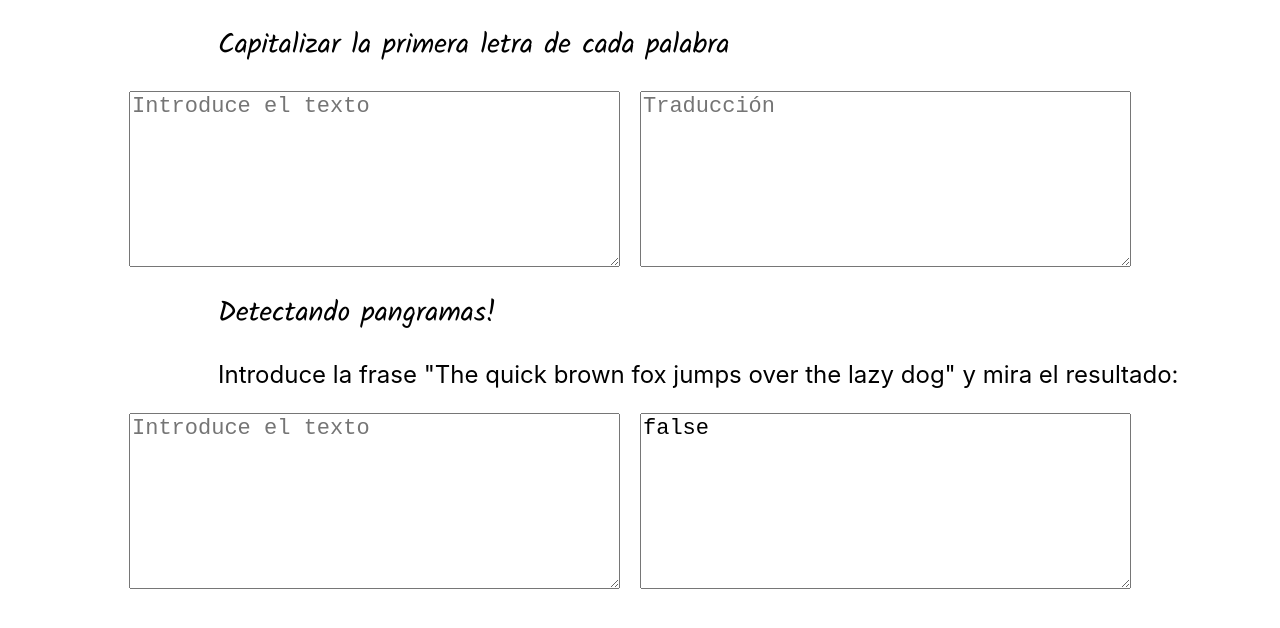
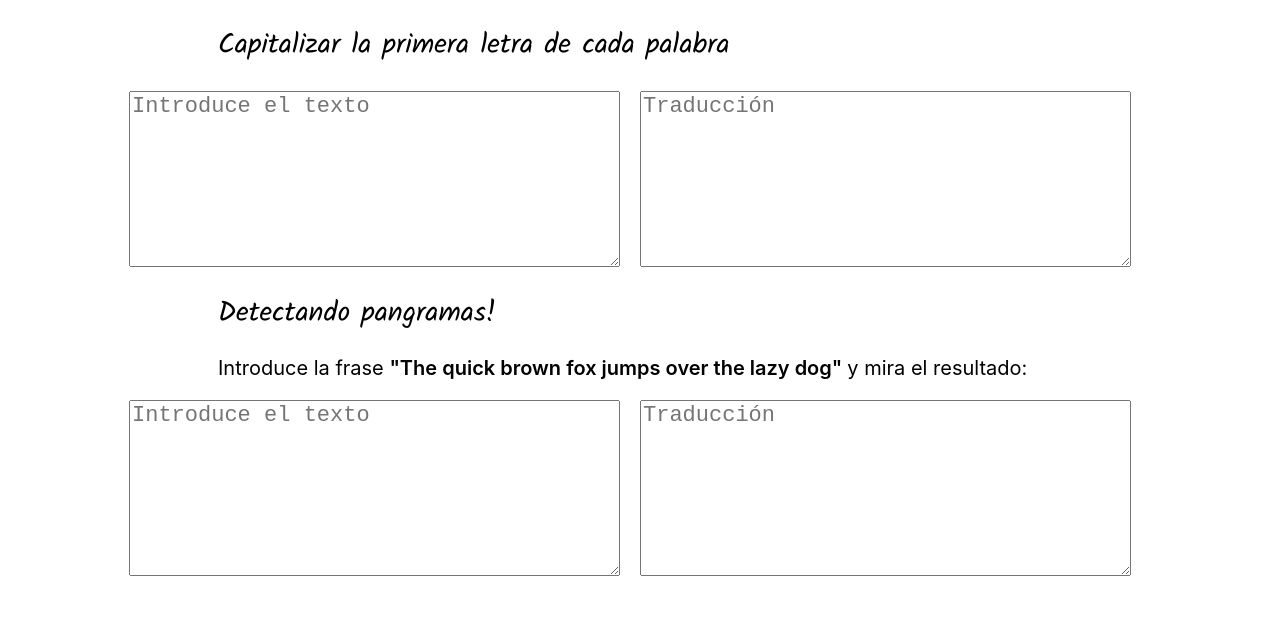
Before and after one commit to nataliamateo/Katas, a React (Create React App) app: page / in a window 1280 px wide. Shown: the top 628 px of the page. Built offline with nearby package versions, Linux system fonts and the light colour scheme.

Commit message:
Put sentence pangram in bold

```diff
--- a/src/components/Kata2.js
+++ b/src/components/Kata2.js
@@ -31,7 +31,7 @@ const Pangram = () => {
 
     for (const count of Object.values(letrasVistas)) {
       if (count === 0) {
-        return false;
+        return '';
       }
     }
 
@@ -41,7 +41,9 @@ const Pangram = () => {
   return (
     <div className='kata2'>
       <h2 className='kata2__title'>Detectando pangramas! </h2>
-      <p className='kata2__text'> Introduce la frase "The quick brown fox jumps over the lazy dog" y mira el resultado:</p>
+      <p className='kata2__text'>
+        Introduce la frase <span className='kata2__text--bold'>"The quick brown fox jumps over the lazy dog" </span> y mira el resultado:
+      </p>
       <div className='kata2__pangram'>
         <TextInput onChangeText={changeText} />
         <TextResult value={isAPangram(text)} />
--- a/src/stylesheets/Kata2.scss
+++ b/src/stylesheets/Kata2.scss
@@ -10,7 +10,10 @@
   }
   &__text {
     padding-left: 218px;
-    font-size: 24px;
+    font-size: 20px;
+    &--bold {
+      font-weight: 600;
+    }
   }
   &__pangram {
     display: flex;
```
